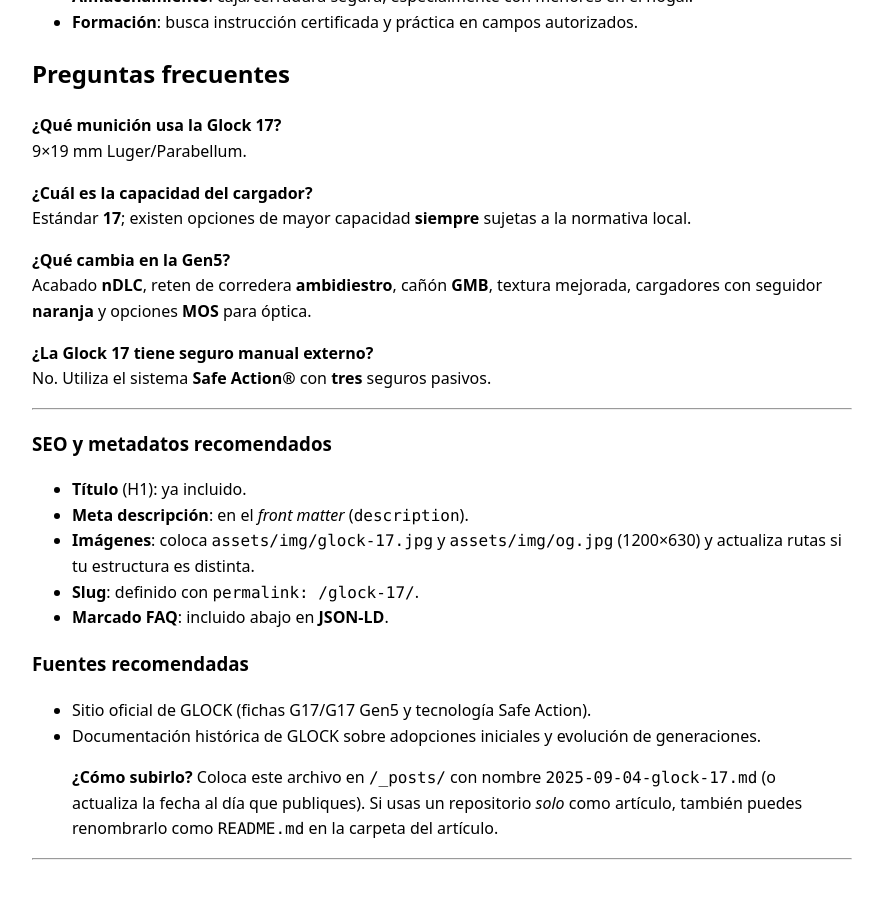
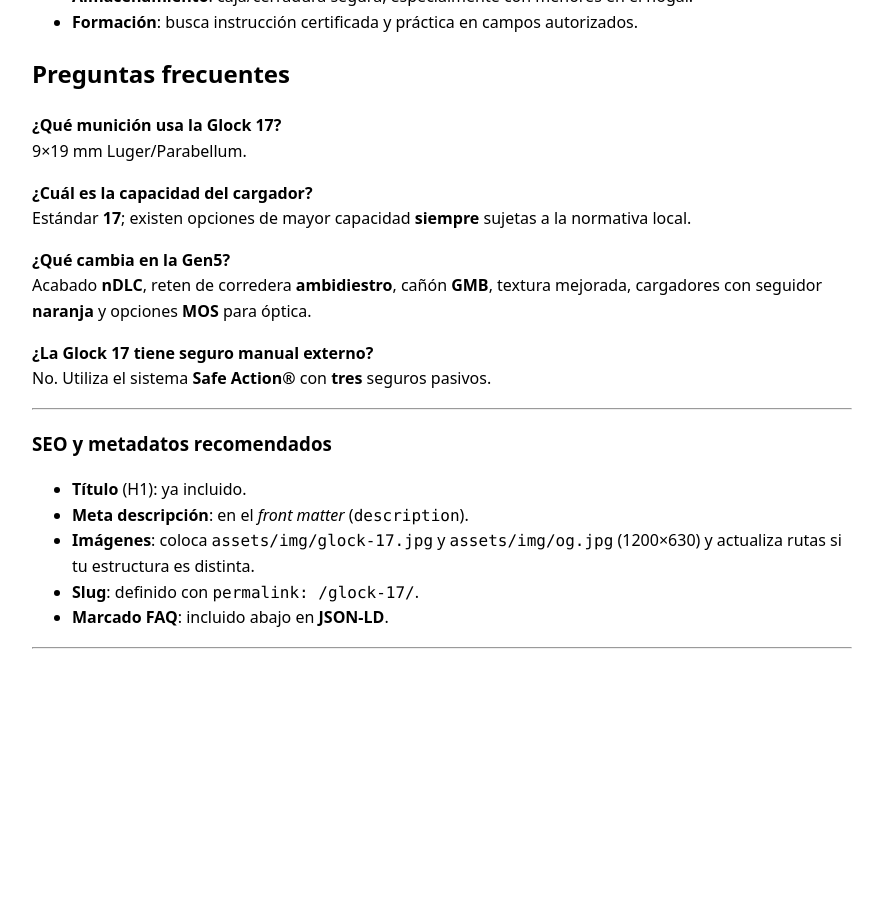
Before and after one commit to toncat23/articulos, a Jekyll site: the page built from _posts/2025-09-04-glock-17.md, in a window 1280 px wide and 900 px high, scrolled down 2073 px. Shown: the whole window, without its empty margins (198-1081 px from the left). Built offline with Jekyll 4.4.1, drawn with Linux system fonts in a browser that asks for light colours; after the commit the page ends 2762 px from its top, so only the background shows below that.

Commit message:
Update 2025-09-04-glock-17.md

```diff
--- a/_posts/2025-09-04-glock-17.md
+++ b/_posts/2025-09-04-glock-17.md
@@ -130,9 +130,3 @@
   ]
 }
 </script>
-
-### Fuentes recomendadas
-- Sitio oficial de GLOCK (fichas G17/G17 Gen5 y tecnología Safe Action).
-- Documentación histórica de GLOCK sobre adopciones iniciales y evolución de generaciones.
-
-> **¿Cómo subirlo?** Coloca este archivo en `/_posts/` con nombre `2025-09-04-glock-17.md` (o actualiza la fecha al día que publiques). Si usas un repositorio *solo* como artículo, también puedes renombrarlo como `README.md` en la carpeta del artículo.
```
